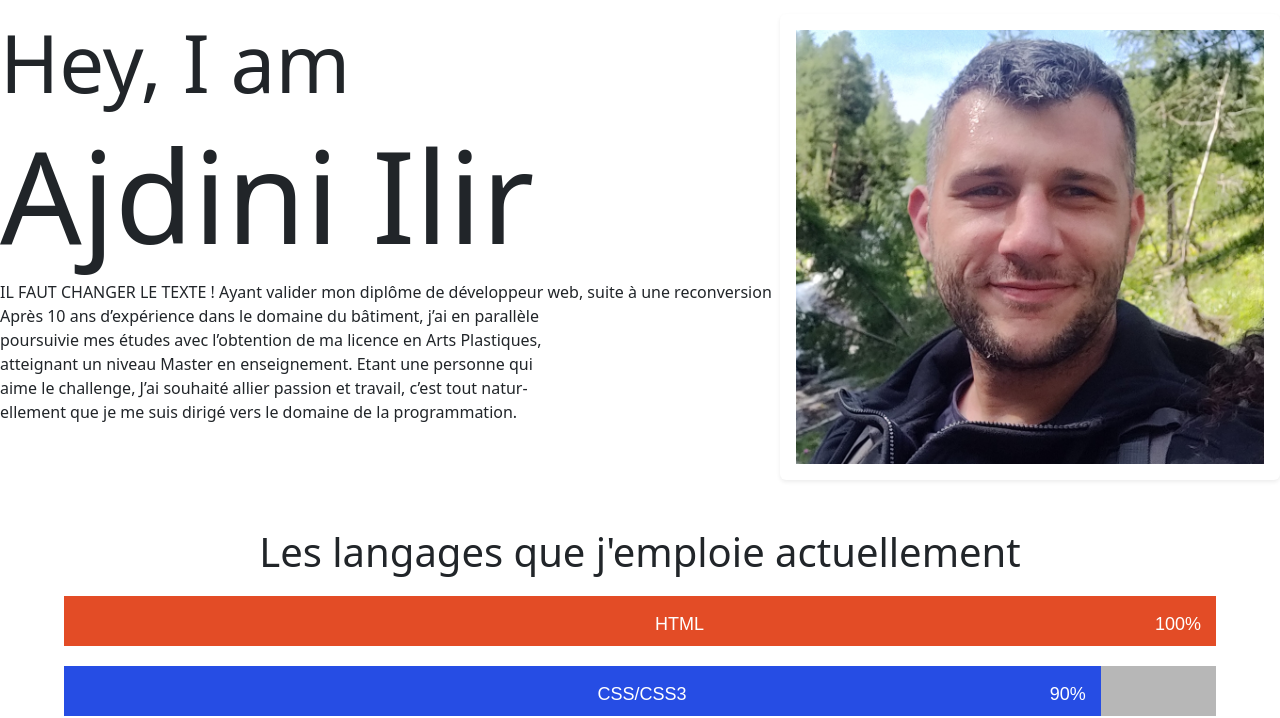
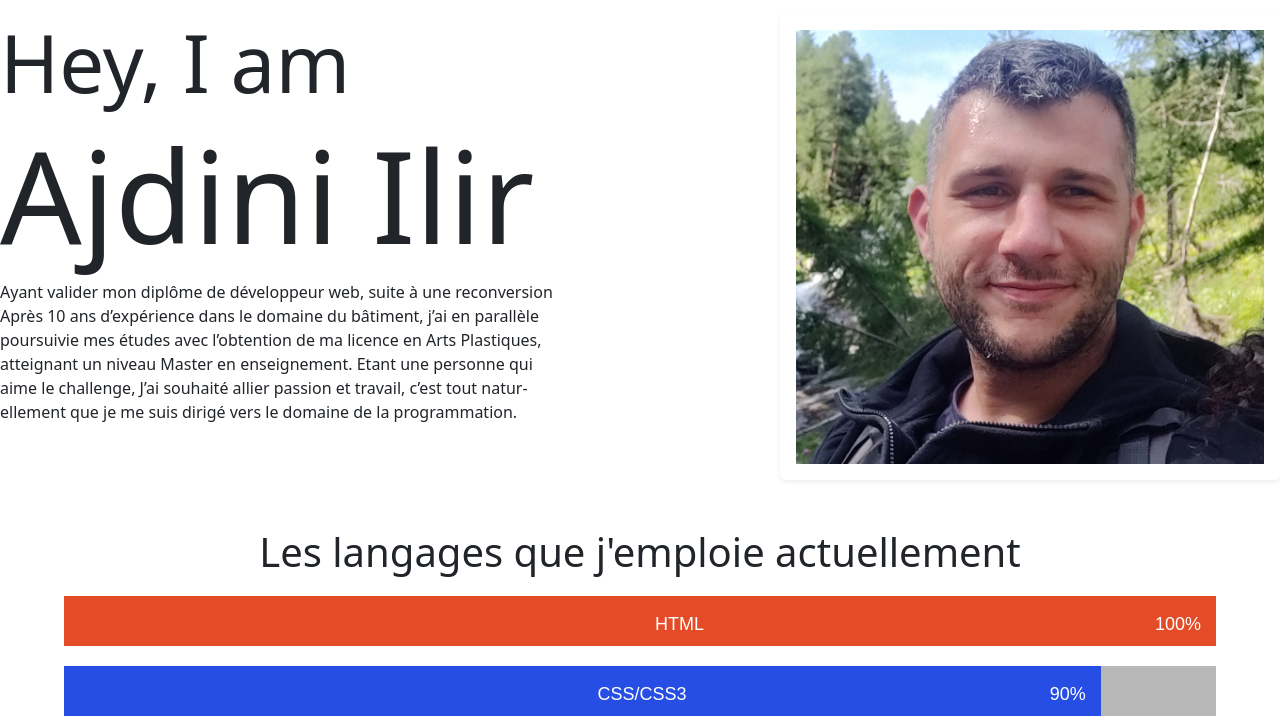
Before and after one commit to Naajen/PortFolio, a website: page index.html in a window 1280 px wide. Shown: the part 102-820 px from the top of the page. Drawn offline with nearby package versions, Linux system fonts and the light colour scheme; a web font is replaced by a local one.

Commit message:
changement texte
changement mineur de certains textes

```diff
--- a/index.html
+++ b/index.html
@@ -36,7 +36,7 @@
                 <div class="presentation">
                     <h1 class="hello">Hey, I am</h1>
                     <h2 class="name">Ajdini Ilir</h2>
-                    <p class="about-me">IL FAUT CHANGER LE TEXTE ! Ayant valider mon diplôme de développeur web, suite à une reconversion <br> Après 10 ans d’expérience
+                    <p class="about-me">Ayant valider mon diplôme de développeur web, suite à une reconversion <br> Après 10 ans d’expérience
                         dans le domaine du bâtiment, j’ai en parallèle <br>poursuivie mes études avec l’obtention de ma licence en Arts
                         Plastiques, <br>atteignant un niveau Master en enseignement. Etant une personne qui <br>aime le challenge, J’ai souhaité
                         allier passion et travail, c’est tout natur-<br>ellement que je me suis dirigé vers le domaine de la programmation.
```
Also changed, not shown: pages/softskills.html (+1 -1 lines).
